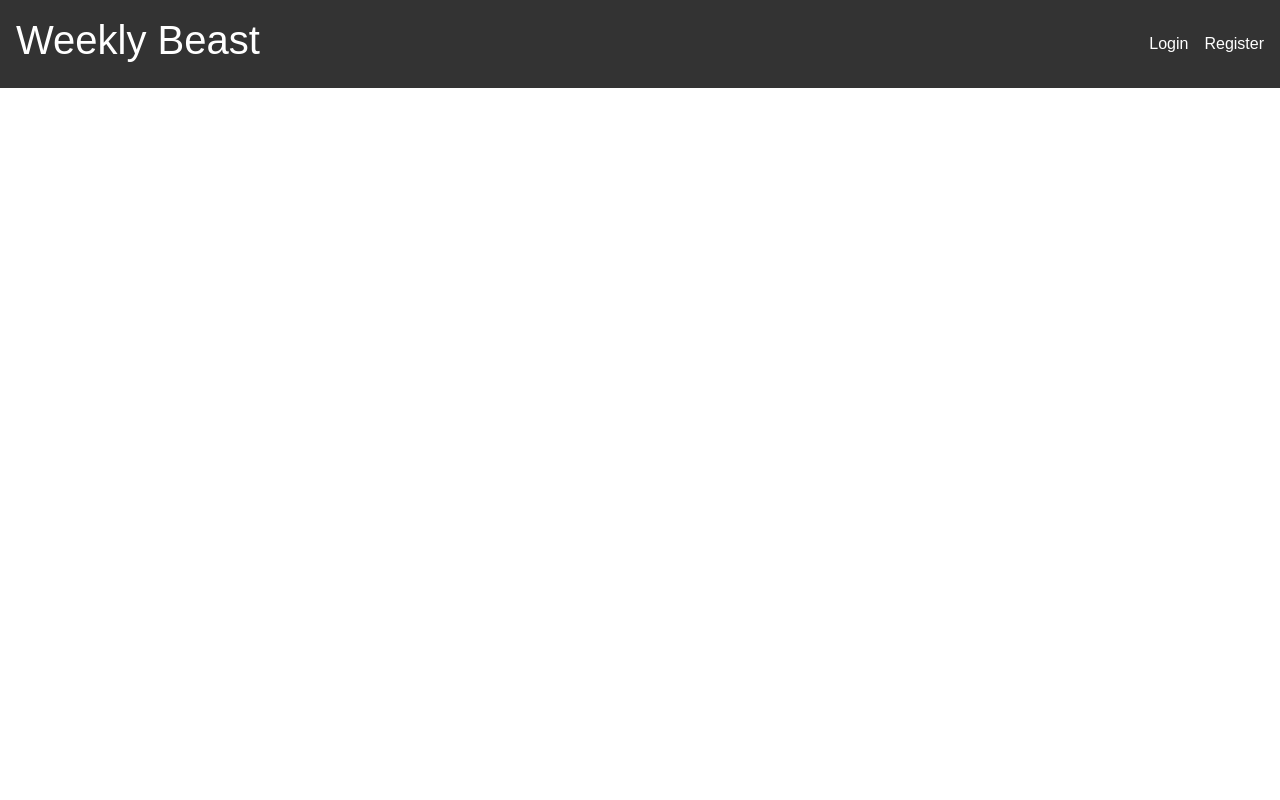
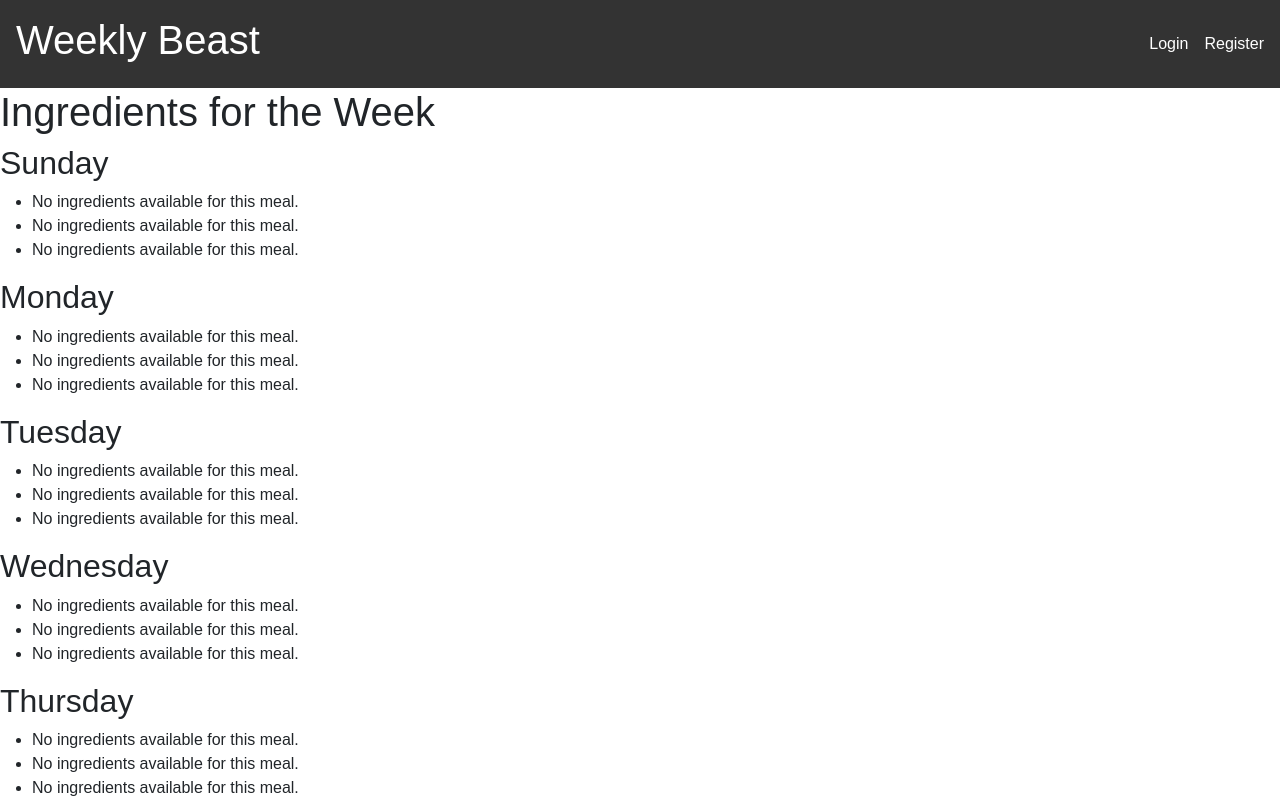
Before and after one commit to IsaacMardy/mealApp, a React (Create React App) app in the folder mealApp/: page /DisplayIngredients in a window 1280 px wide. Shown: the top 800 px of the page. Built offline with nearby package versions, Linux system fonts and the light colour scheme; the HTML template or start-up script is replaced by a standard one.

Commit message:
list ingredients

```diff
--- a/mealApp/src/App.js
+++ b/mealApp/src/App.js
@@ -8,6 +8,7 @@ import InputMeals from './Components/InputMeals';
 import DisplayMeals from './Components/DisplayMeals';
 import DisplayScedule from './Components/DisplaySchedule';
 import SelectSchedule from './Components/SelectSchedule';
+import DisplayIngredients from './Components/DisplayIngredients';
 
 
 function App() {
@@ -27,6 +28,7 @@ function App() {
           <Route path="/DisplayScedule" element={<DisplayScedule/>}/>
           <Route path="/DisplayScedule/:ScheduleId" element={<DisplayScedule/>}/>
           <Route path="/SelectSchedule" element={<SelectSchedule/>}/>
+          <Route path="/DisplayIngredients" element={<DisplayIngredients/>}/>
         </Routes>
       </BrowserRouter>
     </div>
--- /dev/null
+++ b/mealApp/src/Components/DisplayIngredients.js
@@ -0,0 +1,60 @@
+import React, { useEffect, useState } from 'react';
+import { getSchedule } from '../Services/SelectedSchedule';
+
+function DisplayIngredients() {
+    const [schedule, setSchedule] = useState({});
+
+    useEffect(() => {
+        const fetchedSchedule = getSchedule(); // Retrieve schedule from singleton
+        const temp = {
+            Sunday:fetchedSchedule.Sunday,
+            Monday:fetchedSchedule.Monday,
+            Tuesday:fetchedSchedule.Tuesday,
+            Wednesday:fetchedSchedule.Wednesday,
+            Thursday:fetchedSchedule.Thursday,
+            Friday:fetchedSchedule.Friday,
+            Saturday:fetchedSchedule.Saturday
+        }
+        setSchedule(temp); // Set the state with the fetched schedule
+        console.log(fetchedSchedule); // Optional: to see the schedule in the console
+    }, []); // Empty dependency array ensures this runs only once
+
+    return (
+        <div>
+            <h1>Ingredients for the Week</h1>
+            {Object.keys(schedule).map((day) => (
+                <div key={day}>
+                    <h2>{day}</h2>
+                    <ul>
+                        {Array.isArray(schedule[day]) && schedule[day].length > 0 ? (
+                            schedule[day].map((meal, index) => {
+                                // Destructure meal to omit the 'id' field
+                                const { id, ingredients, mealName } = meal; // Extract 'id', 'mealName', and 'ingredients'
+
+                                // Check if ingredients are present
+                                if (Array.isArray(ingredients) && ingredients.length > 0) {
+                                    return (
+                                        <div key={index}>
+                                            <h3>{mealName || `Meal ${index + 1}`}</h3> {/* Use mealName if available */}
+                                            <ul>
+                                                {ingredients.map((ingredient, i) => (
+                                                    <li key={i}>{ingredient}</li> // List each ingredient individually
+                                                ))}
+                                            </ul>
+                                        </div>
+                                    );
+                                } else {
+                                    return <li key={index}>No ingredients available for this meal.</li>;
+                                }
+                            })
+                        ) : (
+                            <li>No meals scheduled for {day}.</li> // If no meals for the day
+                        )}
+                    </ul>
+                </div>
+            ))}
+        </div>
+    );
+}
+
+export default DisplayIngredients;
--- a/mealApp/src/Components/NavBar.js
+++ b/mealApp/src/Components/NavBar.js
@@ -42,6 +42,9 @@ function NavBar() {
               <Link to="/SelectSchedule">Select Schedule</Link>
             </li>
             <li>
+              <Link to="/DisplayIngredients">See Ingredients</Link>
+            </li>
+            <li>
               <Link onClick={logOut}>Log Out</Link>
             </li>
           </>
```
